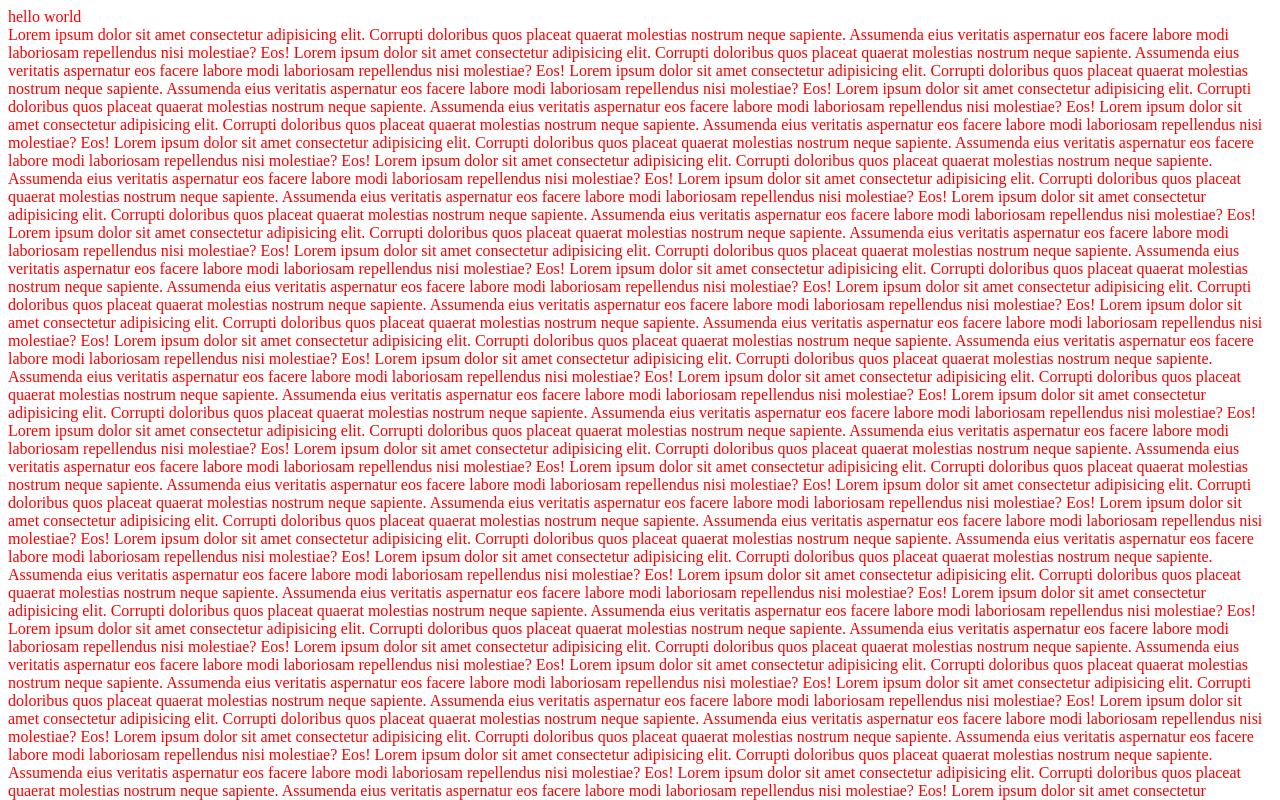
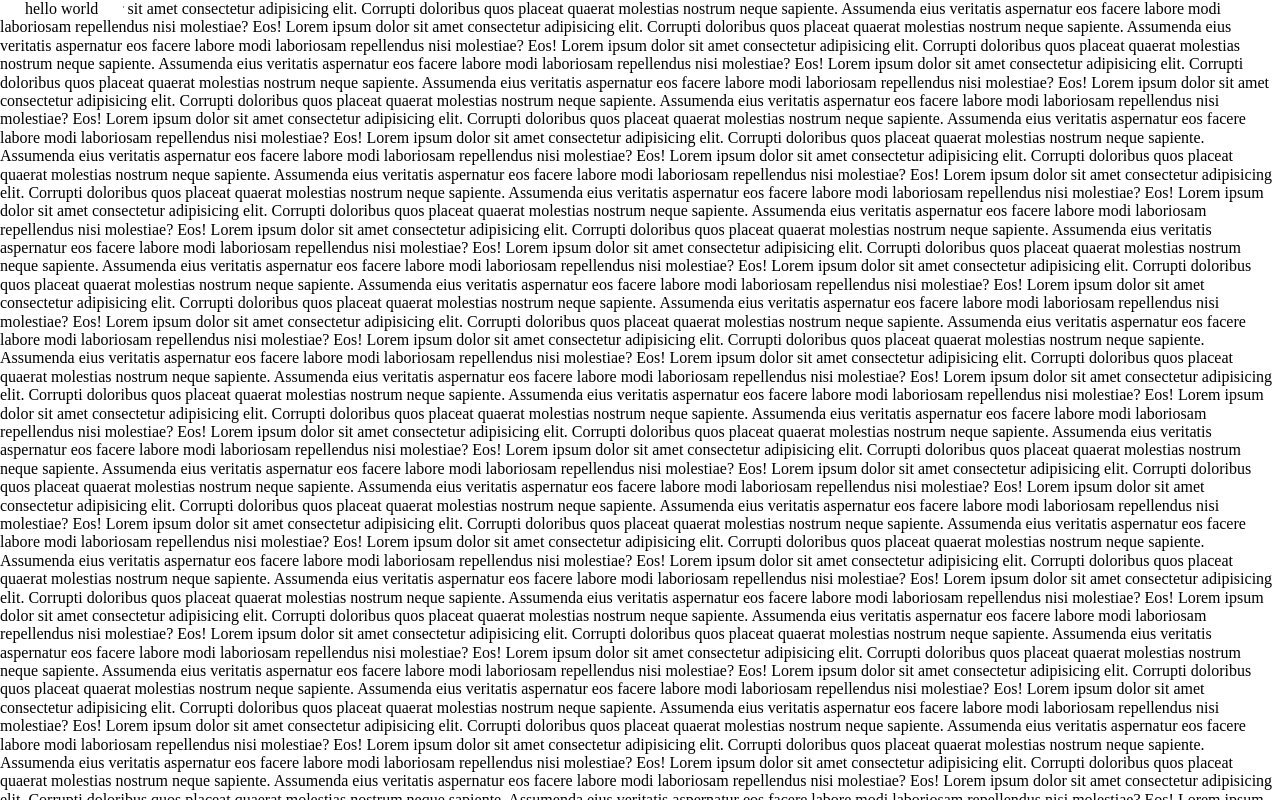
Before and after one commit to rhoeltge/personal-site, a Gatsby site: page / in a window 1280 px wide. Shown: the top 800 px of the page. Built offline with nearby package versions, Linux system fonts and the light colour scheme; Gatsby itself is replaced by a stand-in of ours.

Commit message:
Create base css

```diff
--- a/package.json
+++ b/package.json
@@ -11,8 +11,10 @@
     "clean": "gatsby clean"
   },
   "dependencies": {
+    "bootstrap": "^5.1.3",
     "gatsby": "^4.4.0",
     "gatsby-plugin-sass": "^5.4.0",
+    "normalize.css": "^8.0.1",
     "react": "^17.0.1",
     "react-dom": "^17.0.1",
     "sass": "^1.45.0"
--- a/src/components/header.js
+++ /dev/null
@@ -1,9 +0,0 @@
-import React from "react"
-
-import "./header.scss"
-
-const Header = () => {
-  return <header>hello world</header>
-}
-
-export default Header
--- a/src/components/header.scss
+++ /dev/null
@@ -1,2 +0,0 @@
-.header {
-}
--- /dev/null
+++ b/src/components/layout/header.js
@@ -0,0 +1,11 @@
+import React from "react"
+
+const Header = () => {
+  return (
+    <header className="header">
+      <div className="container">hello world</div>
+    </header>
+  )
+}
+
+export default Header
--- a/src/components/siteLayout.js
+++ b/src/components/siteLayout.js
@@ -1,8 +1,8 @@
 import React from "react"
 
+import Header from "./layout/header"
+
 import "../styles/main.scss"
-
-import Header from "./header"
 
 const SiteLayout = props => {
   return (
--- a/src/pages/index.js
+++ b/src/pages/index.js
@@ -1,6 +1,4 @@
 import React from "react"
-
-import "./index.scss"
 
 import SiteLayout from "../components/siteLayout"
 
--- a/src/pages/index.scss
+++ /dev/null
@@ -1,3 +0,0 @@
-body {
-  color: red;
-}
--- /dev/null
+++ b/src/styles/abstracts/_variables.scss
@@ -0,0 +1,23 @@
+// Colors
+$backgroundColor: #fff;
+$textColor: #000;
+$primaryColor: #e92963;
+
+// Bootstrap customization
+$grid-columns: 12;
+$grid-gutter-width: 50px;
+
+$grid-breakpoints: (
+  xs: 0,
+  sm: 576px,
+  md: 768px,
+  lg: 992px,
+  xl: 1342px,
+);
+
+$container-max-widths: (
+  sm: 540px,
+  md: 720px,
+  lg: 960px,
+  xl: 1306px,
+);
--- /dev/null
+++ b/src/styles/layout/_header.scss
@@ -0,0 +1,4 @@
+.header {
+  background-color: #{$backgroundColor};
+  position: fixed;
+}
--- a/src/styles/main.scss
+++ b/src/styles/main.scss
@@ -0,0 +1,6 @@
+@import "abstracts/variables";
+
+@import "vendors/normalize";
+@import "vendors/bootstrap";
+
+@import "layout/header";
--- /dev/null
+++ b/src/styles/vendors/_bootstrap.scss
@@ -0,0 +1 @@
+@import "~bootstrap/scss/bootstrap-grid.scss";
--- /dev/null
+++ b/src/styles/vendors/_normalize.scss
@@ -0,0 +1 @@
+@import "~normalize.css/normalize.css";
```
Also changed, not shown: 1 other file.
